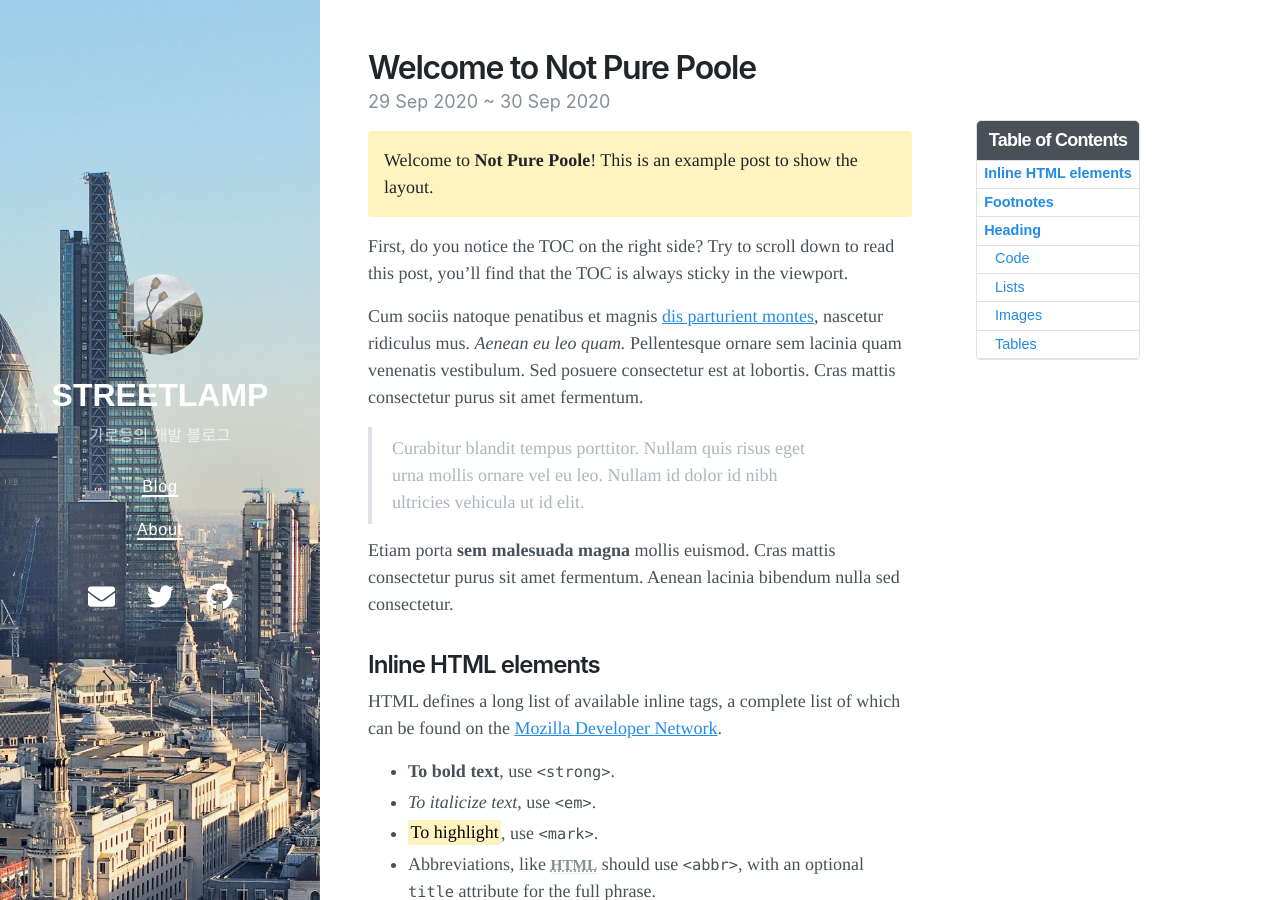
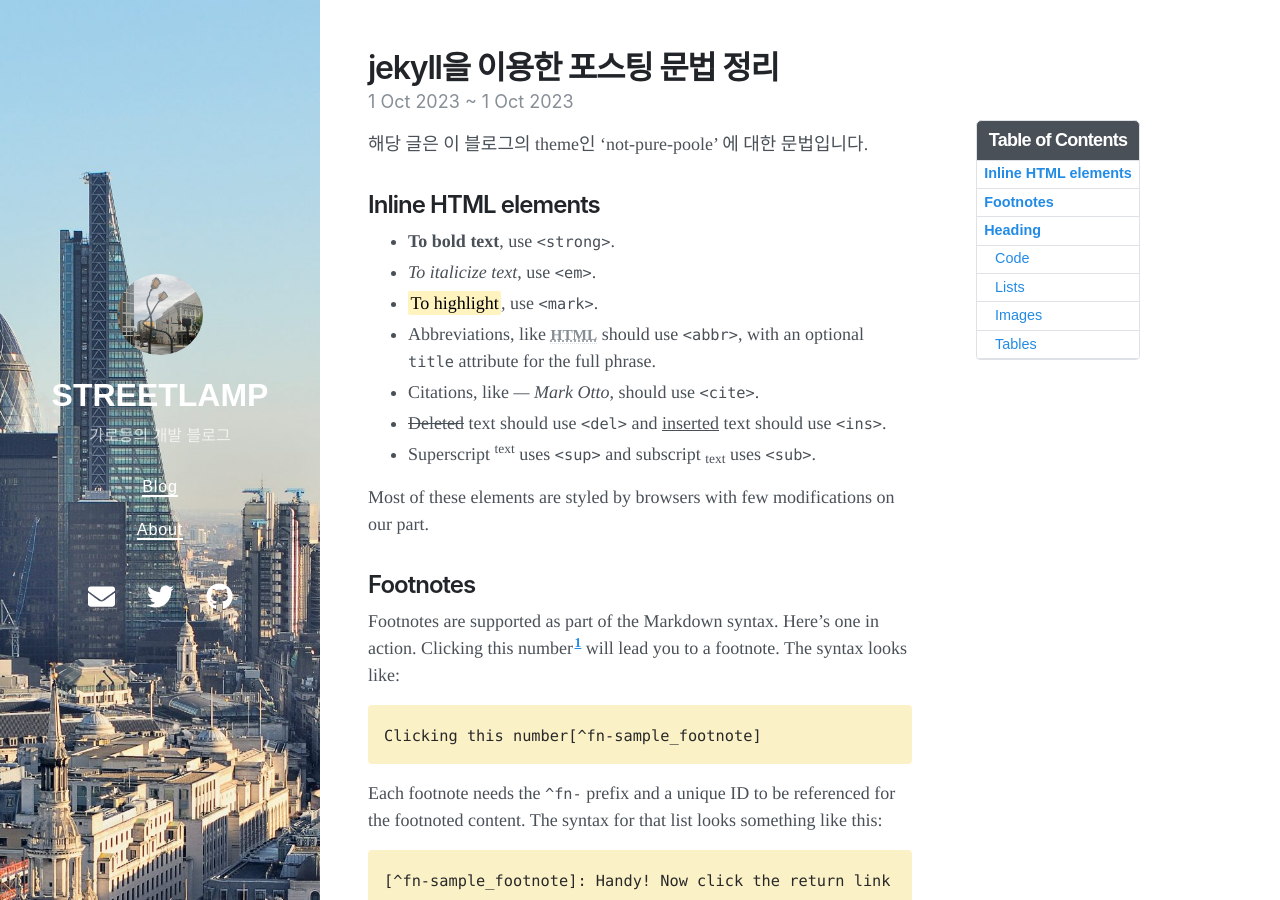
Before and after one commit to streetlamplee/streetlamplee.github.io, a Jekyll site: the page built from _posts/2020-09-29-welcome-to-not-pure-poole.md, in a window 1280 px wide and 900 px high. Built offline with Jekyll 4.4.1, drawn with Linux system fonts in a browser that asks for light colours; nearby versions of some CDN libraries.

Commit message:
fix: fix post

```diff
--- a/_posts/2020-09-29-welcome-to-not-pure-poole.md
+++ b/_posts/2020-09-29-welcome-to-not-pure-poole.md
@@ -1,25 +1,15 @@
 ---
 layout: post
-title: Welcome to Not Pure Poole
-date: 2020-09-29 23:18 +0800
-last_modified_at: 2020-10-01 01:08:25 +0800
+title: jekyll을 이용한 포스팅 문법 정리
+date: 2023-10-01 23:18 +0800
+last_modified_at: 2023-10-02 01:08:25 +0800
 tags: [jekyll theme, jekyll, tutorial]
 toc:  true
 ---
-Welcome to **Not Pure Poole**! This is an example post to show the layout.
-{: .message }
 
-First, do you notice the TOC on the right side? Try to scroll down to read this post, you'll find that the TOC is always sticky in the viewport.
-
-Cum sociis natoque penatibus et magnis <a href="#">dis parturient montes</a>, nascetur ridiculus mus. *Aenean eu leo quam.* Pellentesque ornare sem lacinia quam venenatis vestibulum. Sed posuere consectetur est at lobortis. Cras mattis consectetur purus sit amet fermentum.
-
-> Curabitur blandit tempus porttitor. Nullam quis risus eget urna mollis ornare vel eu leo. Nullam id dolor id nibh ultricies vehicula ut id elit.
-
-Etiam porta **sem malesuada magna** mollis euismod. Cras mattis consectetur purus sit amet fermentum. Aenean lacinia bibendum nulla sed consectetur.
+해당 글은 이 블로그의 theme인 'not-pure-poole' 에 대한 문법입니다.
 
 ## Inline HTML elements
-
-HTML defines a long list of available inline tags, a complete list of which can be found on the [Mozilla Developer Network](https://developer.mozilla.org/en-US/docs/Web/HTML/Element).
 
 - **To bold text**, use `<strong>`.
 - *To italicize text*, use `<em>`.
```
